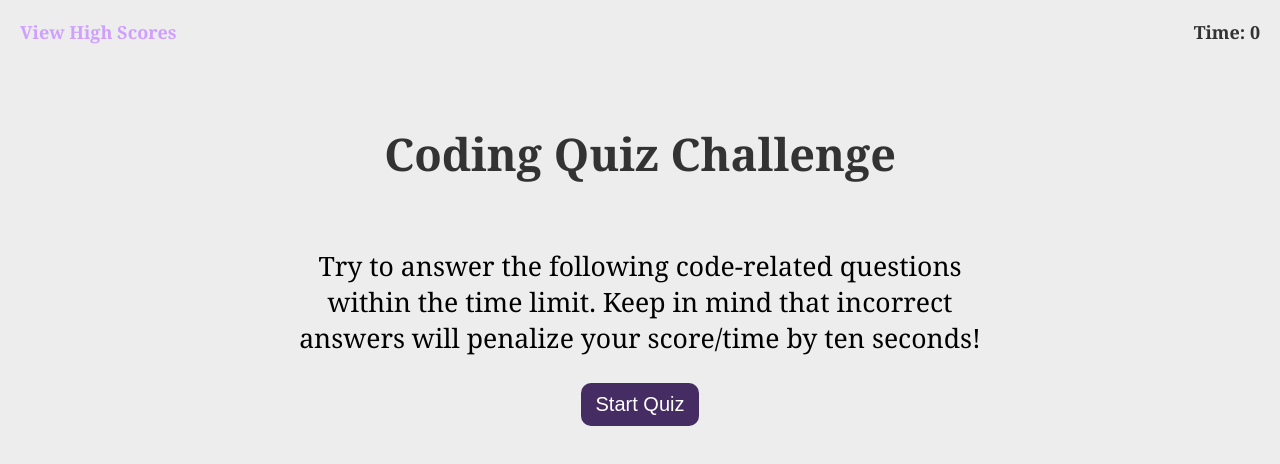
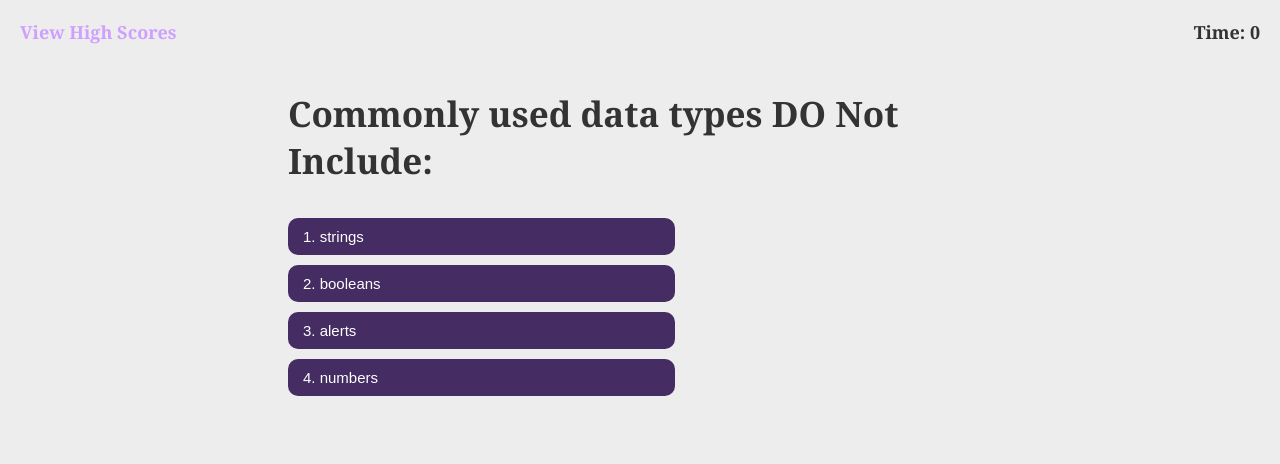
Before and after one commit to Vinyldude8896/Coding-Quiz, a plain HTML site: page index.html in a window 1280 px wide. Both pictures are taken after a click on the button "Start Quiz". Drawn offline with Linux system fonts and the light colour scheme.

Commit message:
first question added, and styled

```diff
--- a/assets/CSS/style.css
+++ b/assets/CSS/style.css
@@ -52,7 +52,7 @@ header h1 {
 
 .page-content-start h2 {
     color: var(--primary_text);
-    font-size: 45px;
+    font-size: 40px;
     font-weight: bold;
 }
 
@@ -74,3 +74,51 @@ header h1 {
     font-size: 20px;
     padding: 10px 15px;
 }
+
+
+
+.question-content {
+    /* flex:1; */
+    display: inline;
+    flex-wrap: wrap;
+    /* align-items: left; */
+    justify-content: center;
+    margin: 5px auto;
+    width: 55%;
+}
+
+.question-content  h2 {
+    color: var(--primary_text);
+    font-size: 35px;
+    font-weight: bold;
+}
+
+.question-content button {
+    outline: none;
+    border: none;
+    display: inline;
+    border-radius: 10px;
+    text-align: left;
+    justify-content: left;
+    color: var(--secondary_text);
+    background-color: var(--highlight_text_Bubble);
+    font-size: 15px;
+    padding: 10px 15px;
+}
+
+
+.button:active {
+    cursor: default;
+}
+
+.page-content-start button:hover {
+    background-color: #CF9FFF;
+}
+
+.button:active {
+    cursor: default;
+}
+
+.question-content button:hover {
+    background-color: #CF9FFF;
+}
--- a/assets/js/script.js
+++ b/assets/js/script.js
@@ -0,0 +1,30 @@
+var startQuizBtn = document.querySelector("#start-quiz");
+
+
+var sectionHandler = function () {
+    var pageContent = document.querySelector("#page-content");
+
+    document.querySelector("h2").textContent = "";
+    document.querySelector("p").textContent = "";
+    document.querySelector('.button').style.display = 'none';
+    pageContent.className = "question-content";
+
+    var questionHeader = document.createElement("h2");
+        questionHeader.classname = "question-content";
+        questionHeader.innerHTML = "Commonly used data types DO Not Include:"
+       pageContent.appendChild(questionHeader);
+
+    var question1Answers = ["1. strings", "2. booleans", "3. alerts", "4. numbers"];
+
+        for (var i = 0; i < question1Answers.length; i++) {
+
+       const btn = document.createElement("button");
+        btn.className = "question-content";
+        btn.innerHTML = question1Answers[i];
+        btn.id = question1Answers[i];
+        pageContent.appendChild(btn);
+
+    }
+};
+
+startQuizBtn.addEventListener("click", sectionHandler);
--- a/index.html
+++ b/index.html
@@ -12,14 +12,14 @@
     <h1 class="timer">Time: 0</h1>
 </header>
 <body>
-    <section class="page-content-start" id="page-content-start">
-        <h2>Coding Quiz Challenge</h2>
+    <div class="page-content-start" id="page-content">
+        <h2 class="question-header" id ="question-header">Coding Quiz Challenge</h2>
         <p>
             Try to answer the following code-related questions within the time limit.
             Keep in mind that incorrect answers will penalize your score/time by ten seconds!
         </p>
-        <button class="btn" id="Start-Quiz" type="submit">Start Quiz</button>
-    </section>
+        <button id="start-quiz" class="button">Start Quiz</button>
+    </div>
 
 <script src="./assets/js/script.js"></script>
 </body>
```
